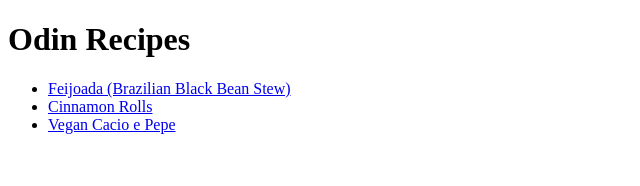
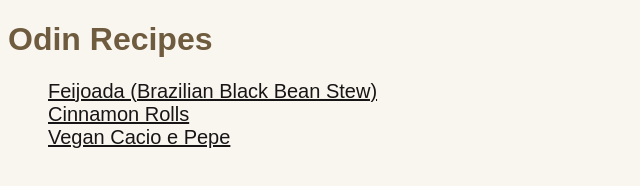
Before and after one commit to becarolf/odin-recipes, a plain HTML site: page index.html in a window 1280 px wide. Shown: the whole page, without its empty margins (0-640 px from the left). Drawn offline with Linux system fonts and the light colour scheme.

Commit message:
Create styles files to customize the pages

```diff
--- a/index.html
+++ b/index.html
@@ -3,7 +3,8 @@
   <head>
     <meta charset="UTF-8" />
     <meta name="viewport" content="width=device-width, initial-scale=1.0" />
-    <title>Document</title>
+    <title>Odin Recipes</title>
+    <link rel="stylesheet" href="styles.css">
   </head>
   <body>
     <h1>Odin Recipes</h1>
--- /dev/null
+++ b/styles.css
@@ -0,0 +1,19 @@
+body {
+  background-color: #F9F6F0;
+  font-family: Arial, Helvetica, sans-serif;
+  font-size: 16px;
+}
+
+ul {
+  li {
+    list-style-type: none;
+    a {
+      font-size: 20px;
+      color: #171515;
+    }
+  }
+}
+
+h1 {
+  color: #6F5B3E;
+}
```
Also changed, not shown: styles/cinnamon-roll.css (added), styles/feijoada.css (added), styles/vegan-cacio-e-pepe.css (added).
